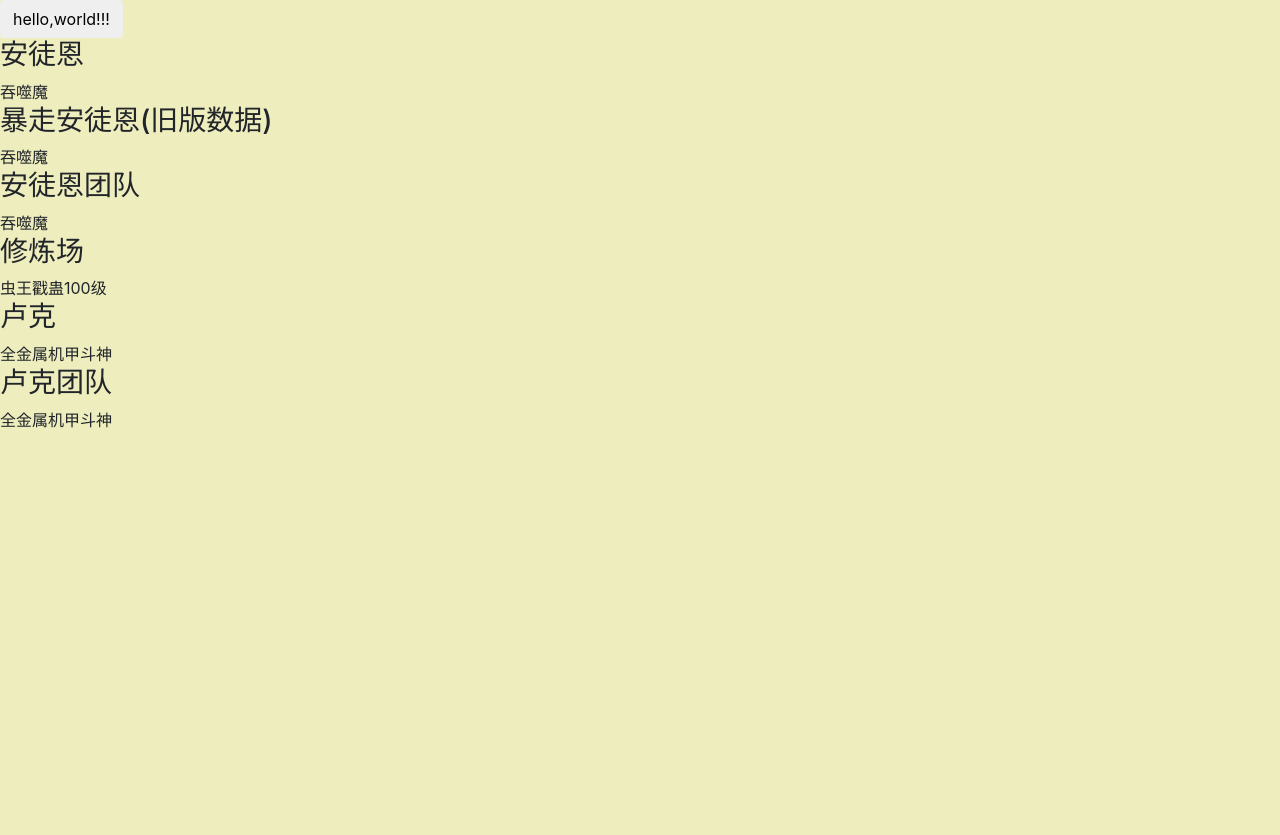
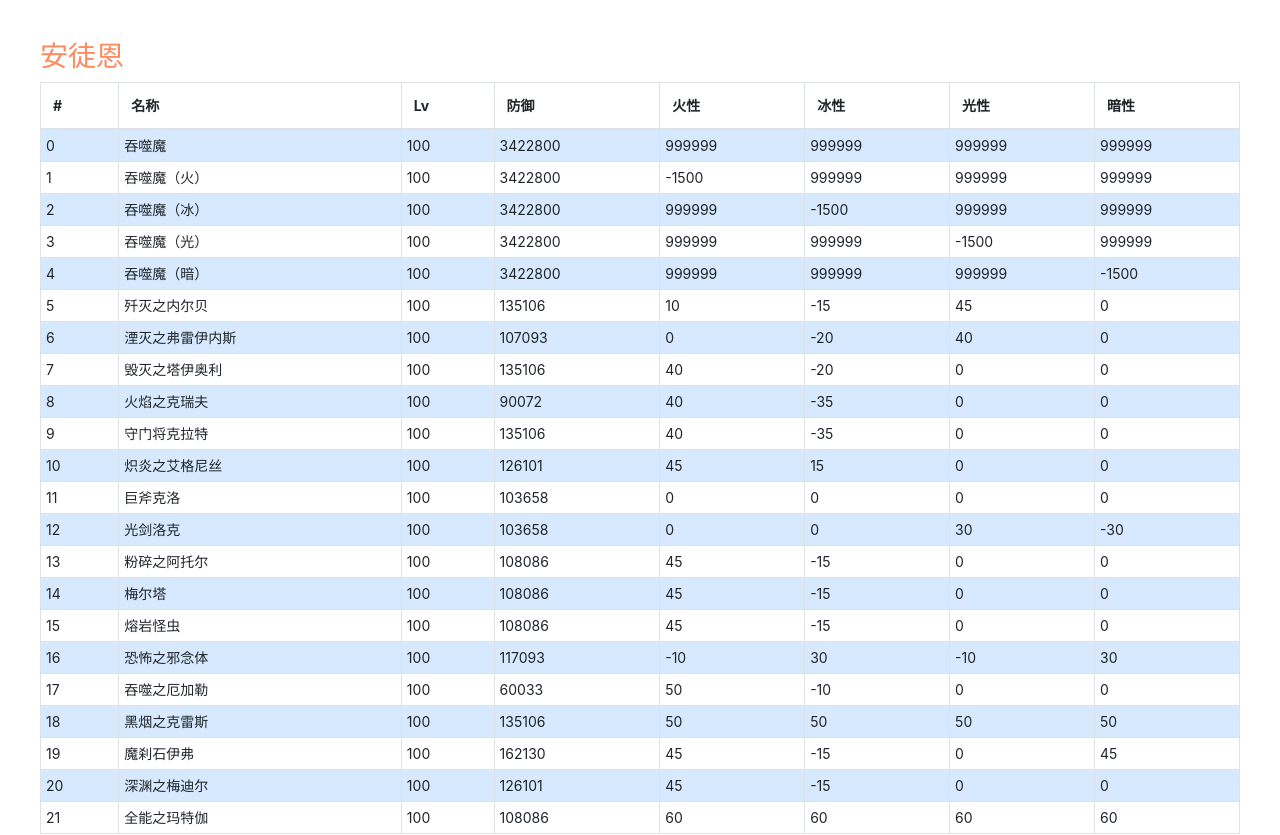
Before and after one commit to mapledzy/jomordesign, a React app: page / in a window 1280 px wide. Shown: the top 835 px of the page. Before the commit the page ends 800 px from the top, so only its background shows below. Built offline with nearby package versions, Linux system fonts and the light colour scheme.

Commit message:
多层数据嵌套生成表格

```diff
--- a/src/App.jsx
+++ b/src/App.jsx
@@ -1,34 +1,10 @@
-import React, { Component } from 'react';
-import { Button } from 'react-bootstrap';
+import React from 'react';
 // import ajax from './ajax';
 
 import Monster from './monster/monster';
 
-class Oreki extends Component {
-  constructor(props) {
-    super(props);
-    this.state = {
-      data: 'hello,world!!!',
-    };
-  }
-
-  // onAddressSelect(pIndex, cIndex, aIndex) {
-  //   const { data } = this.state;
-  //   const address = data[pIndex].name
-  //     + data[pIndex].city[cIndex].name
-  //     + data[pIndex].city[cIndex].area[aIndex];
-  //   // console.log(`address: ----->  ${address}`);
-  //   this.address = address;
-  // }
-
-  render() {
-    return (
-      <div>
-        <Button>{this.state.data}</Button>
-        <Monster />
-      </div>
-    );
-  }
-}
-
-export default Oreki;
+export default () => (
+  <div>
+    <Monster />
+  </div>
+);
--- a/src/index.css
+++ b/src/index.css
@@ -1,7 +1,16 @@
 body {
-    background-color: #EEEDBE
+  padding: 40px;
+  font-size: 14px
 }
 
-h1 {
-    color: #734444
+h3 {
+    color: #FF895D
 }
+
+.table td {
+  padding: 5px
+}
+
+.table-striped tbody tr:nth-of-type(odd) {
+  background-color: #0075ff29
+}
--- a/src/monster/monster.jsx
+++ b/src/monster/monster.jsx
@@ -1,5 +1,5 @@
 import React, { Component } from 'react';
-import { Panel } from 'react-bootstrap';
+import { Table } from 'react-bootstrap';
 
 import datas from '../data/monsters.json';
 
@@ -15,19 +15,49 @@ class Monster extends Component {
   }
 
   render() {
+    const elem = this.list.map(o => (
+      <div key={o}>
+        <h3>{o}</h3>
+        <Table striped bordered condensed>
+
+          <thead>
+            <tr>
+              <th>#</th>
+              <th>名称</th>
+              <th>Lv</th>
+              <th>防御</th>
+              <th>火性</th>
+              <th>冰性</th>
+              <th>光性</th>
+              <th>暗性</th>
+            </tr>
+          </thead>
+
+          <tbody>
+
+            {
+              this.monsters[o].map((i, x) => (
+                <tr key={`${o}-${i.monster_name}-${i.id}`}>
+                  <td>{x}</td>
+                  <td>
+                    {i.monster_name}
+                  </td>
+                  <td>{i.level}</td>
+                  <td>{i.defense}</td>
+                  <td>{i.fire_attr_resistance}</td>
+                  <td>{i.ice_attr_resistance}</td>
+                  <td>{i.light_attr_resistance}</td>
+                  <td>{i.dark_attr_resistance}</td>
+                </tr>
+              ))
+            }
+
+          </tbody>
+        </Table>
+      </div>
+    ));
     return (
-      this.list.map(o => (
-        <div key={o}>
-          <Panel>
-            <Panel.Heading>
-              <Panel.Title componentClass="h3">{o}</Panel.Title>
-            </Panel.Heading>
-            <Panel.Body>
-              {this.monsters[o]['0'].monster_name}
-            </Panel.Body>
-          </Panel>
-        </div>
-      ))
+      elem
     );
   }
 }
```
Also changed, not shown: 4 other files (tests, documents, lock files or other folders).
